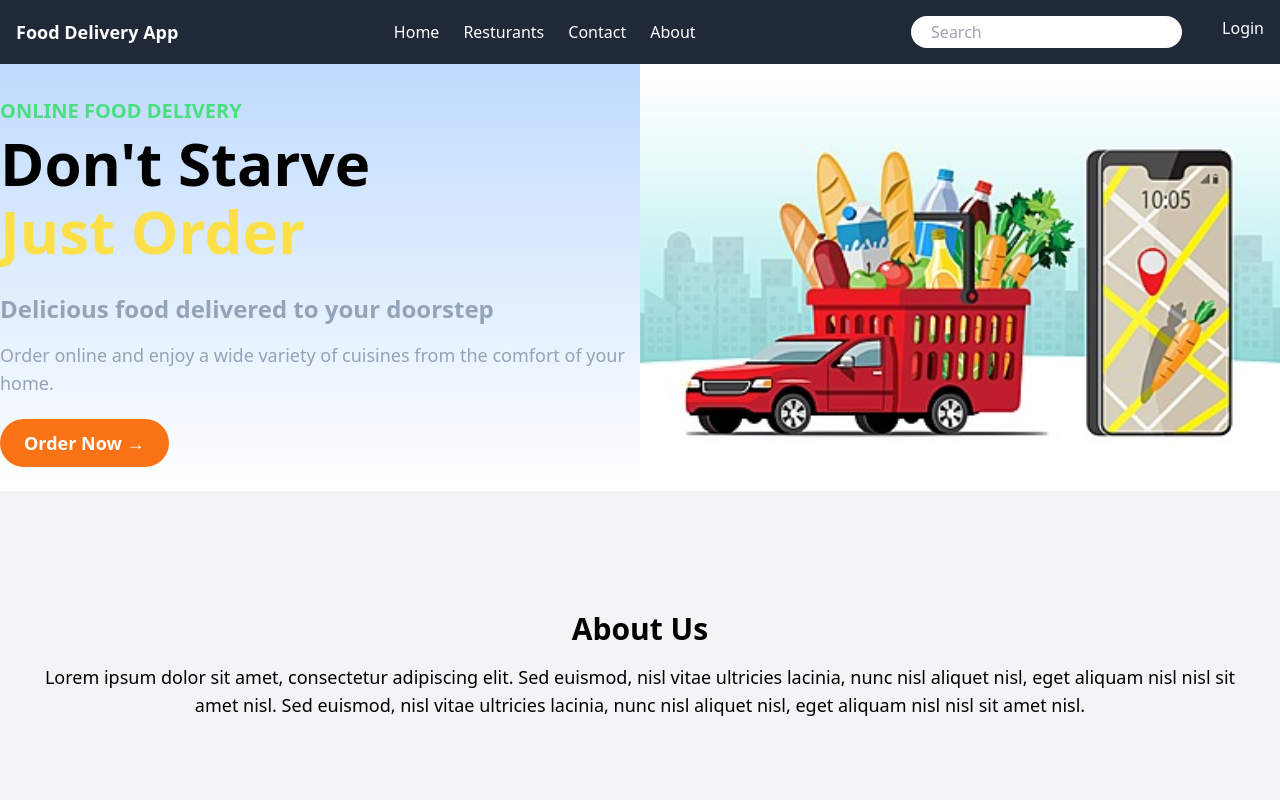
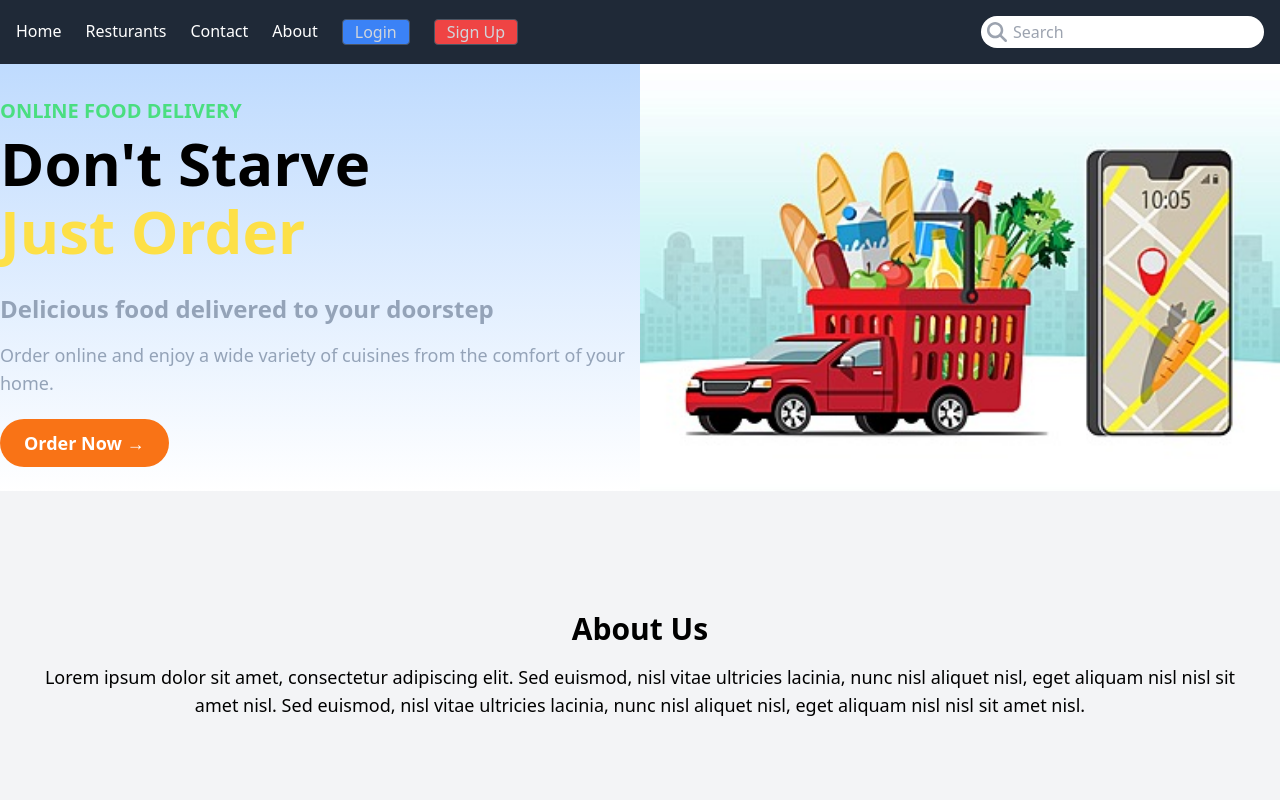
Before and after one commit to Ujwol1086/Food-Delivery-Application, a React (Create React App) app: page / in a window 1280 px wide. Shown: the top 800 px of the page. Built offline with nearby package versions, Linux system fonts and the light colour scheme.

Commit message:
Updated Navbar

```diff
--- a/src/Components/Navbar.js
+++ b/src/Components/Navbar.js
@@ -1,18 +1,19 @@
+import { faMagnifyingGlass } from '@fortawesome/free-solid-svg-icons';
+import { FontAwesomeIcon } from '@fortawesome/react-fontawesome';
 import { useState } from 'react';
-import { Link } from 'react-router-dom';
+import { Link, useNavigate } from 'react-router-dom';
 
 function Navbar()
 {
     const [isOpen, setIsOpen] = useState(false);
+    const navigate = useNavigate();
 
     return (
         <nav className="bg-gray-800">
             <div className="container mx-auto px-4">
                 <div className="flex justify-between items-center py-4">
-                    <div className="flex items-center">
-                        <Link to="/" className="text-white text-lg font-semibold">
-                            Food Delivery App
-                        </Link>
+                    <div className='sm:flex md:hidden'>
+                        <Link to="/" className="text-white font-bold text-2xl">Food Delivery</Link>
                     </div>
                     <div className="hidden md:flex items-center">
                         <ul className="flex space-x-6">
@@ -20,12 +21,19 @@ function Navbar()
                             <li><Link to="/resturant" className="text-white hover:text-gray-300">Resturants</Link></li>
                             <li><Link to="/contact-us" className="text-white hover:text-gray-300">Contact</Link></li>
                             <li><Link to="/about" className="text-white hover:text-gray-300">About</Link></li>
+                            <li><button className='border border-gray-600 text-gray-300 bg-blue-500 px-3 rounded' onClick={() =>
+                            {
+                                navigate('/auth/login');
+                            }}>Login</button></li>
+                            <li><button className='border border-gray-600 text-gray-300 bg-red-500 px-3 rounded' onClick={() =>
+                            {
+                                navigate('/auth/create');
+                            }}>Sign Up</button></li>
                         </ul>
                     </div>
-                    <div className='sm:hidden md:flex items-center'>
+                    <div className='hidden sm:flex md:flex items-center'>
                         <ul className='flex gap-10'>
-                            <li><input type='text' placeholder='Search' className="text-white bg-white rounded-full px-5 py-1 hover:text-gray-500 hover:outline-none" /></li>
-                            <li><Link to="/auth/login" className="text-white hover:text-gray-300">Login</Link></li>
+                            <li> <FontAwesomeIcon icon={faMagnifyingGlass} className="absolute text-xl text-gray-400 right-auto p-1.5" /><input type='text' placeholder='Search' className="text-white bg-white rounded-full px-5 py-1 pl-8 hover:text-gray-500 hover:outline-none" /></li>
                         </ul>
                     </div>
                     <div className="md:hidden flex items-center">
@@ -38,16 +46,41 @@ function Navbar()
 
                 </div>
                 {isOpen && (
-                    <div className=" md:hidden">
+                    <div className="md:hidden flex justify-between">
                         <ul className="flex flex-col space-y-4">
                             <li><Link to="/" className="text-white hover:text-gray-300">Home</Link></li>
-                            <li><Link to="/resturant" className="text-white hover:text-gray-300">Restaurants</Link></li>
+                            <li><Link to="/restaurant" className="text-white hover:text-gray-300">Restaurants</Link></li>
                             <li><Link to="/contact-us" className="text-white hover:text-gray-300">Contact</Link></li>
                             <li><Link to="/about" className="text-white hover:text-gray-300">About</Link></li>
-                            <li><Link to="/auth/login" className="text-white hover:text-gray-300">Login</Link></li>
+
                         </ul>
+                        <div className='space-y-4'>
+                            <ul>
+                                <li className='flex sm:hidden'>
+                                    <FontAwesomeIcon icon={faMagnifyingGlass} className="absolute text-xl text-gray-400 right-auto p-1.5" />
+                                    <input type='text' placeholder='Search' className="text-white bg-white rounded-full px-5 py-1 pl-8 hover:text-gray-500 hover:outline-none" />
+                                </li>
+                            </ul>
+                            <div>
+                                <ul className='flex gap-10 justify-center'>
+                                    <li>
+                                        <button className='border border-gray-600 text-gray-300 bg-blue-500 px-3 rounded' onClick={() =>
+                                        {
+                                            navigate('/auth/login');
+                                        }}>Login</button>
+                                    </li>
+                                    <li>
+                                        <button className='border border-gray-600 text-gray-300 bg-red-500 px-3 rounded mb-5' onClick={() =>
+                                        {
+                                            navigate('/auth/create');
+                                        }}>Sign Up</button>
+                                    </li>
+                                </ul>
+                            </div>
+                        </div>
                     </div>
                 )}
+
             </div>
         </nav>
     );
```
